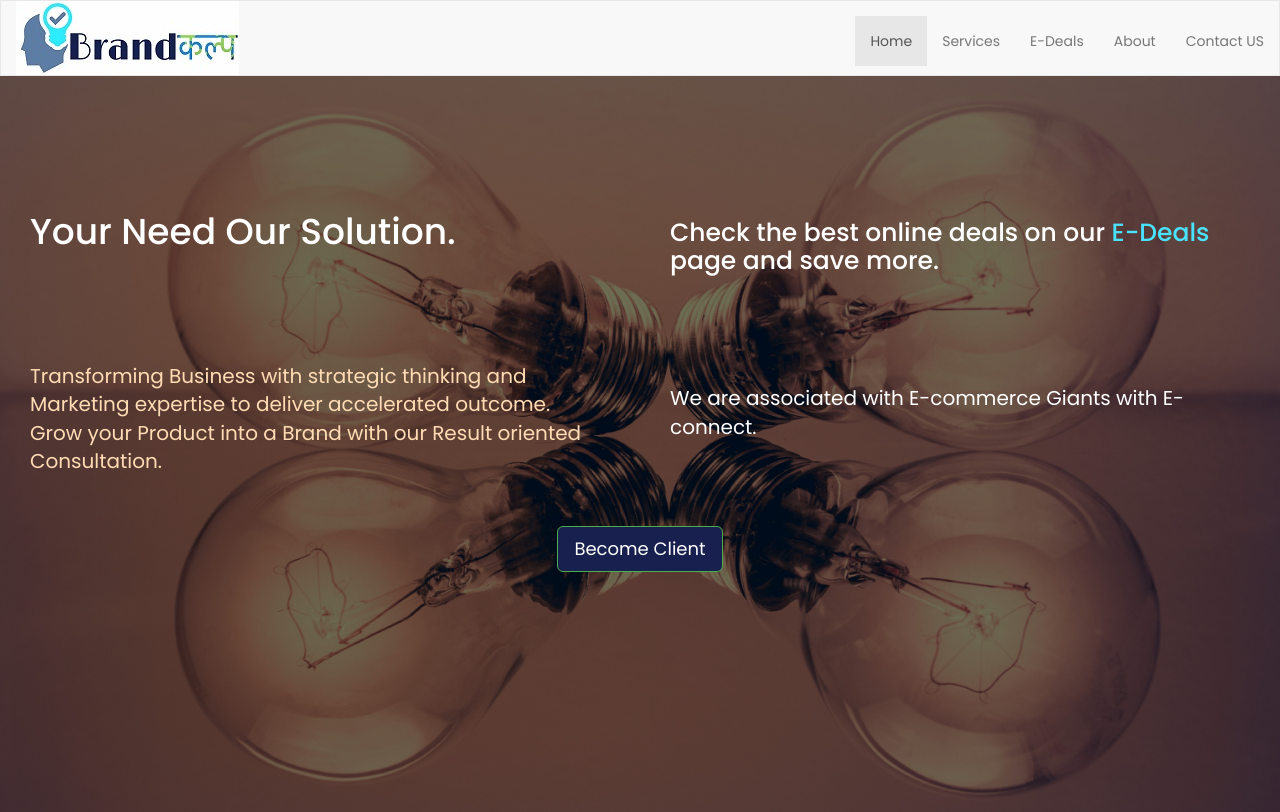
After one commit to pcodej/brandkalp, a CodeIgniter app: page /brandkalp/index.php/user/home/homePage in a window 1280 px wide. The commit adds this page. Run offline with CodeIgniter, Linux system fonts and the light colour scheme.

Commit message:
home page changes

```diff
--- /dev/null
+++ b/application/controllers/user/Home.php
@@ -0,0 +1,10 @@
+<?php
+    defined('BASEPATH') OR exit('No direct script access allowed');
+
+    class Home extends CI_Controller {
+
+        public function homePage(){
+            $this->load->view('head.php');
+            $this->load->view('user/home.php');
+        }
+    }
--- a/application/views/head.php
+++ b/application/views/head.php
@@ -7,7 +7,7 @@ $this->load->helper('url');
 	<meta charset="utf-8">
     <meta http-equiv="X-UA-Compatible" content="IE=edge">
     <meta name="viewport" content="width=device-width, initial-scale=1">
-	<title>BrandKulp</title>
+	<title>BrandKalp</title>
 
 	<!-- Adding boostrap and JS links -->
 	<!-- Latest compiled and minified CSS -->
@@ -19,5 +19,6 @@ $this->load->helper('url');
 	<!-- Latest compiled JavaScript -->
 	<script src="https://maxcdn.bootstrapcdn.com/bootstrap/3.4.1/js/bootstrap.min.js"></script>
 	<link href='https://fonts.googleapis.com/css?family=Montserrat:400,700&display=swap' rel='stylesheet'>
+
 </head>
 </html>
--- a/application/views/user/edeals.php
+++ b/application/views/user/edeals.php
@@ -24,7 +24,7 @@
                 echo '<div class="alert alert-info" role="alert"><div class="alert alert-warning">
                 <span>'.$eachDeal['title'].'</span></div>
                 <p>'.$eachDeal['description'].'</p>
-                <a href="'.$eachDeal['description'].'" target="_blank">'.$eachDeal['link'].'</a>
+                <a href="'.$eachDeal['description'].'" target="_blank" style="text-decoration: underline;">'.$eachDeal['link'].'</a>
             </div>';
             }
         ?>
--- /dev/null
+++ b/application/views/user/home.php
@@ -0,0 +1,70 @@
+<!DOCTYPE html>
+<html lang="en">
+<head>
+	<link href="../../assets/css/home_style.css" rel="stylesheet">
+</head>
+<body>
+
+
+
+<!-- V2 -->
+<nav class="navbar navbar-default big-screen-nav">
+  <div class="container-fluid">
+    <div class="navbar-header">
+      <img src="../../assets/images/B_Logo1.png" alt="BrandKalp Logo" id="logoImg">
+    </div>
+    <ul class="nav navbar-nav navbar-right">
+      <li class="active"><a href="#">Home</a></li>
+      <li><a href="#">Services</a></li>
+      <li><a href="#">E-Deals</a></li>
+      <li><a href="#">About</a></li>
+      <li><a href="#">Contact US</a></li>
+    </ul>
+  </div>
+</nav>
+
+<nav class="navbar navbar-default small-screen-nav">
+  <div class="container-fluid">
+    <div class="navbar-header">
+      <button type="button" class="navbar-toggle" data-toggle="collapse" data-target="#myNavbar">
+        <span class="icon-bar"></span>
+        <span class="icon-bar"></span>
+        <span class="icon-bar"></span>
+      </button>
+      <a class="navbar-brand" href="#"><img src="../../assets/images/B_Logo1.png" alt="BrandKalp Logo" id="logoImg"></a>
+    </div>
+    <div class="collapse navbar-collapse" id="myNavbar">
+      <ul class="nav navbar-nav">
+        <li class="active"><a href="#">Home</a></li>
+        <li><a href="#">Services</a></li>
+        <li><a href="#">E-Deals</a></li>
+        <li><a href="#">About</a></li>
+        <li><a href="#">Contact US</a></li>
+      </ul>
+    </div>
+  </div>
+</nav>
+<!--- Fixed background -->
+
+<div class="container-fluid">
+    <div class="row home-page">
+        <img src="../../assets/images/BrandKalp_Try.jpg" class="bk-img" alt="BrandKalp_Background_image">
+        <div class="col-lg-6 col-md-12 col-sm-12 section-left">
+            <div class="col-lg-12"><h1 id="head-title">Your Need Our Solution.</h1></div>
+            <div class="col-lg-12"><p id="head-para">Transforming Business with strategic thinking and Marketing expertise to deliver accelerated outcome.<br>
+            Grow your Product into a Brand with our Result oriented Consultation.</p></div>
+        </div>
+        <div class="col-lg-6 col-md-12 col-sm-12 section-right">
+            <div class="col-lg-12"><h4 id="head-title-right">Check the best online deals on our <a style="color:#49e3ff;" href="#e-deals">E-Deals</a> page and save more.</h4></div>
+            <div class="col-lg-12"><p id="head-para-right">We are associated with E-commerce Giants with E-connect.</p></div>
+        </div>
+        <div class="col-lg-12 btn-section"><button class="btn btn-lg btn-success" id="becomeClient">Become Client</button></div>
+    </div>
+</div>
+
+</footer>
+
+
+
+</body>
+</html>
--- /dev/null
+++ b/assets/css/home_style.css
@@ -0,0 +1,189 @@
+@import url('https://fonts.googleapis.com/css?family=Poppins:400,500,700');
+
+body {
+  font-family: 'Poppins', sans-serif;
+}
+#head-title {
+    padding-top: 20%;
+    color: white;
+}
+#head-para {
+    padding-top: 100px;
+    color: #ffdcb4;
+    font-size: 20px;
+}
+#head-title-right {
+    padding-top: 23%;
+    color: white;
+    font-size: 25px;
+}
+#head-para-right {
+    padding-top: 100px;
+    color: #ffffff;
+    font-size: 20px;
+}
+.home-page {
+  position:relative;
+}
+.bk-img {
+    width: 100%;
+}
+.section-left {
+  position:absolute;
+  top:0;
+}
+.section-right {
+    position: absolute;
+    top: 0;
+    right: 0px;
+  }
+.small-screen-nav {
+    margin-bottom: 0px;
+    border-radius: 0px;
+}
+.big-screen-nav {
+    margin-bottom: 0px;
+    border-radius: 0px;
+}
+
+#logoImg {
+    width: 100%;
+    height: 80%;
+    display: block;
+}
+
+.navbar-right {
+    padding-top: 15px;
+}
+
+.btn-section {
+    position: absolute;
+    top: 0;
+    text-align: center;
+}
+
+#becomeClient {
+    margin-top: 450px;
+    background-color: #182050;
+}
+
+
+/*---Media Queries --*/
+
+@media only screen and (max-width: 768px) {
+    #logoImg {
+        width: 50%;
+        height: 100%;
+    }
+    .small-screen-nav {
+        display: block;
+    }
+    .big-screen-nav {
+        display: none;
+    }
+    .bk-img {
+        width: 100%;
+        height: 700px;
+    }
+    #head-title-right {
+        padding-top: 120px;
+        color: white;
+        font-size: 12.5px;
+    }
+    #head-para-right {
+        padding-top: 10px;
+        color: #ffffff;
+        font-size: 15px;
+    }
+    #head-para {
+        padding-top: 120px;
+        color: #ffdcb4;
+        font-size: 15px;
+    }
+    #becomeClient {
+        margin-top: 400px;
+        background-color: #182050;
+    }
+    #head-title {
+        padding-top: 10%;
+        color: white;
+    }
+    .btn-section {
+        position: absolute;
+        top: 0;
+        text-align: center;
+    }
+  }
+
+  @media only screen and (min-width: 768px) {
+      .small-screen-nav {
+          display: none;
+      }
+      .big-screen-nav {
+          display: block;
+      }
+
+      #head-title {
+        padding-top: 20%;
+        color: white;
+    }
+    #head-para {
+        padding-top: 100px;
+        color: #ffdcb4;
+        font-size: 20px;
+    }
+    #head-title-right {
+        padding-top: 23%;
+        color: white;
+        font-size: 25px;
+    }
+    #head-para-right {
+        padding-top: 100px;
+        color: #ffffff;
+        font-size: 20px;
+    }
+    .home-page {
+      position:relative;
+    }
+    .bk-img {
+        width: 100%;
+    }
+    .section-left {
+      position:absolute;
+      top:0;
+    }
+    .section-right {
+        position: absolute;
+        top: 0;
+        right: 0px;
+      }
+    .small-screen-nav {
+        margin-bottom: 0px;
+        border-radius: 0px;
+    }
+    .big-screen-nav {
+        margin-bottom: 0px;
+        border-radius: 0px;
+    }
+
+    #logoImg {
+        width: 100%;
+        height: 80%;
+        display: block;
+    }
+
+    .navbar-right {
+        padding-top: 15px;
+    }
+
+    .btn-section {
+        position: absolute;
+        top: 0;
+        text-align: center;
+    }
+
+    #becomeClient {
+        margin-top: 450px;
+        background-color: #182050;
+    }
+  }
```
Also changed, not shown: application/views/user/home_bk.php (added, +118 -0 lines), assets/css/home_style_bk.css (added, +141 -0 lines), assets/images/B_Logo.png (added), assets/images/B_Logo1.png (added), assets/images/BrandKalp_Try.jpg (added).
